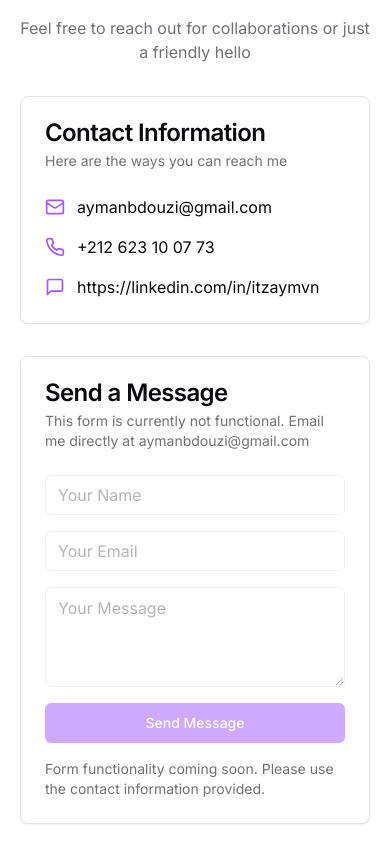
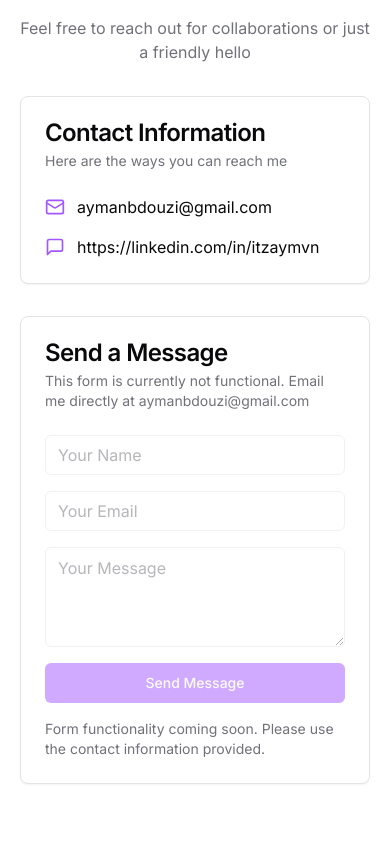
Before and after one commit to itzAymvn/aymvn-portfolio-v2, a Next.js app: page / in a window 390 px wide. Shown: the part 4070-4914 px from the top of the page. After the commit the page ends 4874 px from the top, so only its background shows below. Built offline with nearby package versions, Linux system fonts and the light colour scheme.

Commit message:
feat: Remove phone contact information from the Contact component

```diff
--- a/components/contact.tsx
+++ b/components/contact.tsx
@@ -24,10 +24,6 @@ export function Contact() {
 						<div className="flex items-center gap-3">
 							<MailIcon className="h-5 w-5 text-primary" />
 							<span>{contactInfo.email}</span>
-						</div>
-						<div className="flex items-center gap-3">
-							<PhoneIcon className="h-5 w-5 text-primary" />
-							<span>{contactInfo.phone}</span>
 						</div>
 						<div className="flex items-center gap-3">
 							<MessageSquareIcon className="h-5 w-5 text-primary" />
```
